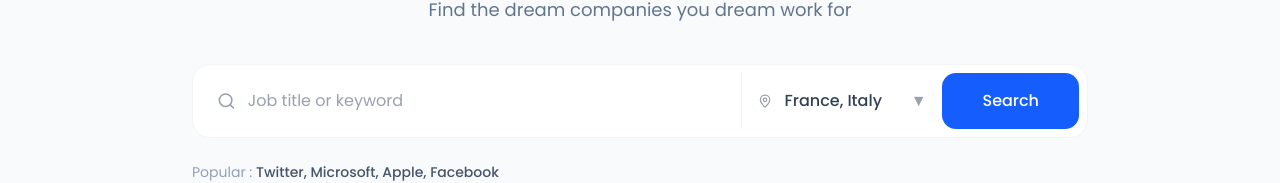
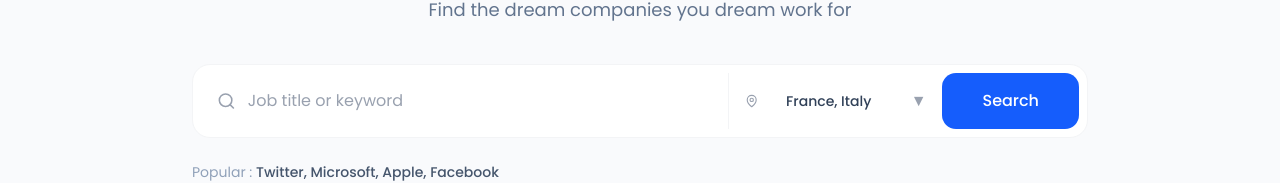
Before and after one commit to GozyDev/job-portal, a React (Vite) app: page /jobs in a window 1280 px wide. Shown: the part 232-415 px from the top of the page. Built offline with nearby package versions, Linux system fonts and the light colour scheme; no server answers.

Commit message:
option styling

```diff
--- a/src/components/SearchHeader.tsx
+++ b/src/components/SearchHeader.tsx
@@ -35,7 +35,7 @@ export default function SearchHeader({
         {/* Location Select */}
         <div className="flex items-center px-4 min-w-[200px]">
           <MapPin className="text-gray-400 mr-3" size={20} />
-          <select className="w-full py-4 outline-none bg-transparent text-slate-700 font-medium appearance-none cursor-pointer">
+          <select className="w-full p-4 outline-none bg-transparent text-slate-700 font-medium appearance-none cursor-pointer text-sm">
             <option>France, Italy</option>
             <option>Remote</option>
             <option>United States</option>
```
